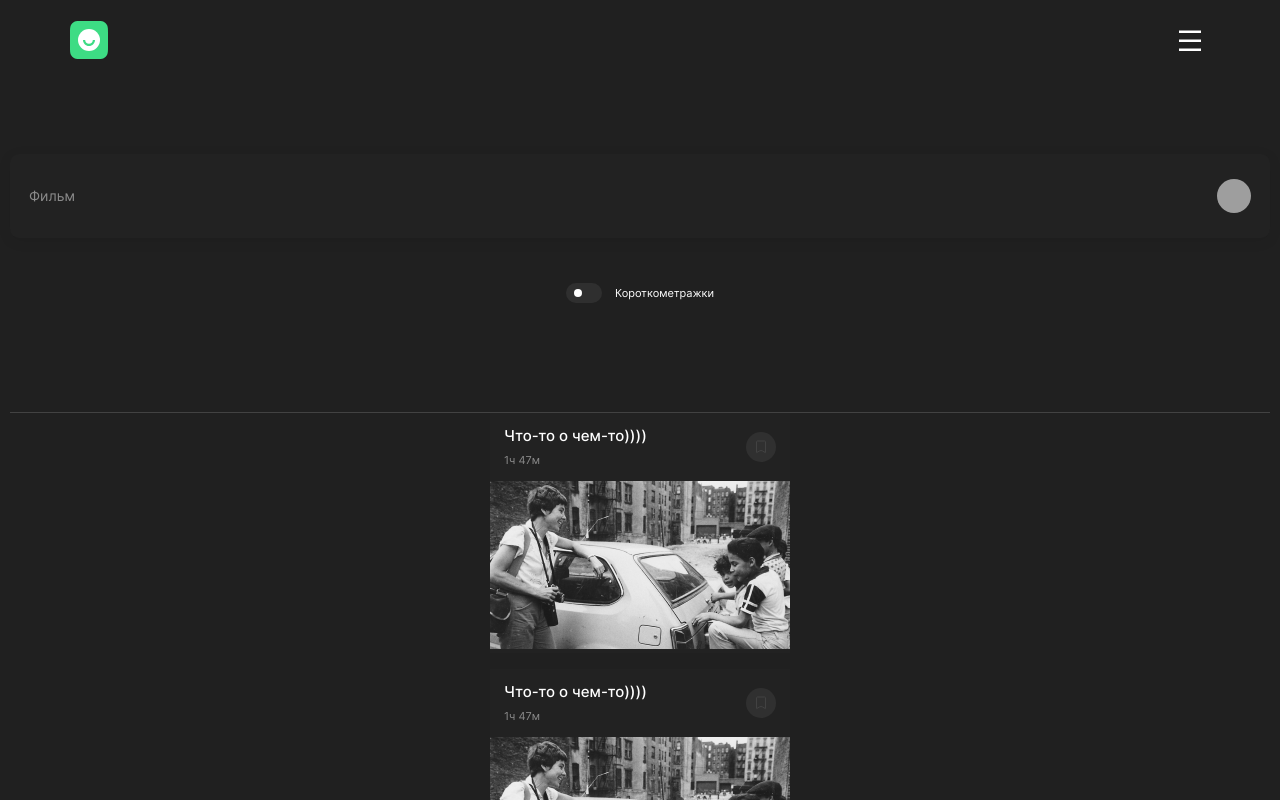
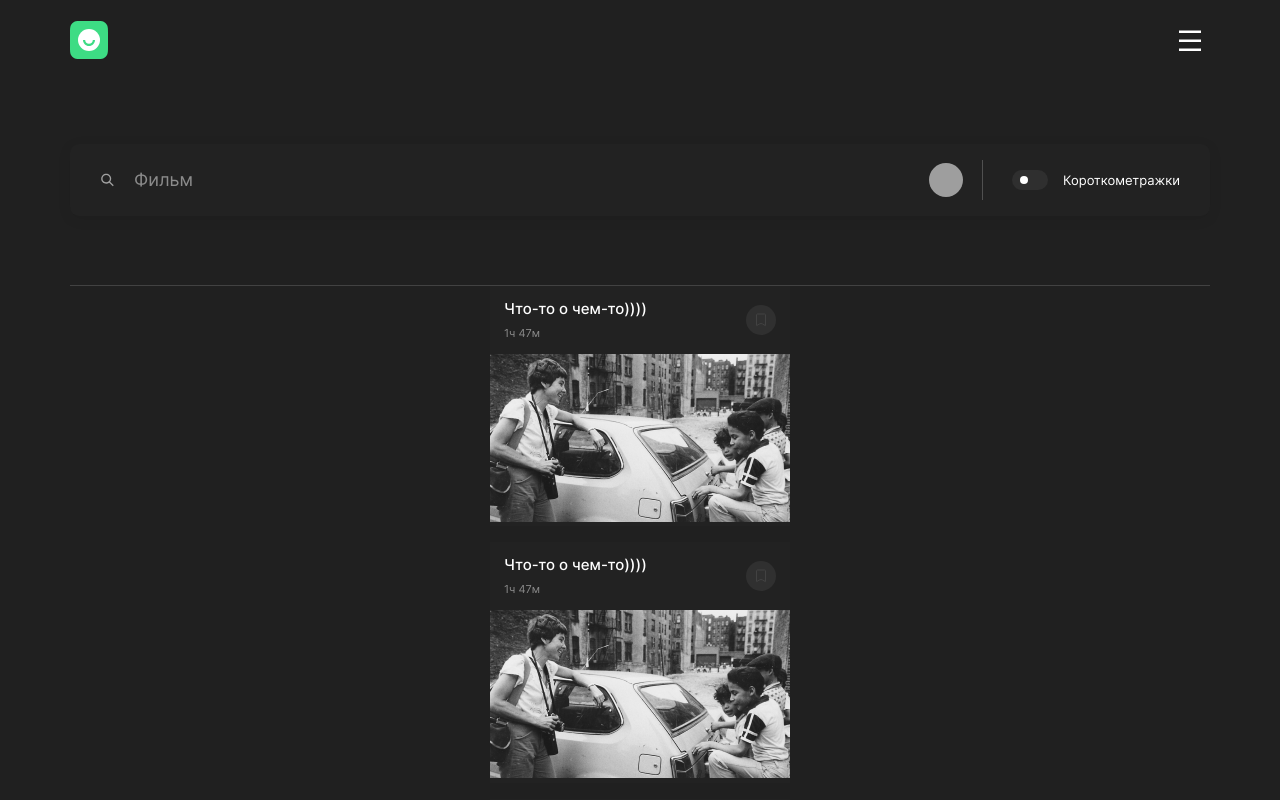
Before and after one commit to Eshenok/movies-explorer-frontend, a React (Create React App) app: page /main in a window 1280 px wide. Shown: the top 800 px of the page. Built offline with nearby package versions, Linux system fonts and the light colour scheme; grey boxes are pictures that could not be loaded.

Commit message:
make search

```diff
--- a/src/components/Search/Search.css
+++ b/src/components/Search/Search.css
@@ -1,33 +1,45 @@
 .search {
 	background-color: var(--bg-color);
 	margin: 0;
+	padding: 154px 10px 0;
+	display: flex;
+	flex-direction: column;
+	align-items: center;
+}
+
+.search::after {
+	content: '';
+	border-bottom: 1px solid var(--border-colorGrey);
+	width: 100%;
+	padding-top: 109px;
+	display: block;
+	max-width: 1280px;
 }
 
 .search__form {
 	display: flex;
 	flex-direction: column;
 	gap: 45px;
-	margin: 0 10px;
 	align-items: center;
-	padding-top: 154px;
-	padding-bottom: 109px;
-	border-bottom: 1px solid var(--border-colorGrey);
+	box-sizing: border-box;
+	width: 100%;
+	max-width: 1280px;
 }
 
 .search__input-container {
-	display: flex;
+	display: grid;
 	padding: 25px 19px;
 	box-sizing: border-box;
 	align-items: center;
+	grid-template-columns: 1fr 34px;
+	width: 100%;
 	gap: 46px;
-	width: 100%;
 	background-color: var(--color-carbonic);
 	box-shadow: 0px 3px 14px rgba(0, 0, 0, 0.08);
 	border-radius: 9px;
 }
 
 .search__input {
-	width: calc(100% - 34px - 46px);
 	/*Шрифт*/
 	font-family: 'Inter', Arial, sans-serif;
 	font-style: normal;
@@ -42,7 +54,7 @@
 	font-family: 'Inter', Arial, sans-serif;
 	font-style: normal;
 	font-weight: 400;
-	font-size: 14px;
+	font-size: 1em;
 	line-height: 22px;
 	color: var(--font-colorGrey);
 }
@@ -57,7 +69,7 @@
 .search__toggle {
 	width: 100%;
 	display: flex;
-	gap: 13px;
+	gap: 15px; /*Явная ошибка в верстке*/
 	align-items: center;
 	justify-content: center;
 }
@@ -124,3 +136,74 @@
 .search__toggle_checkbox:checked + .search__fake-toggle::after {
 	left: 22px;
 }
+
+@media screen and (min-width: 768px) {
+	.search {
+		padding-left: 30px;
+		padding-right: 30px;
+	}
+
+	.search__form {
+		flex-direction: row;
+		background-color: var(--color-carbonic);
+		box-shadow: 0px 3px 14px rgba(0, 0, 0, 0.08);
+		border-radius: 9px;
+		gap: 0;
+		padding: 16px 20px;
+	}
+
+	.search__form::before {
+		content: '';
+		width: 34px;
+		height: 34px;
+		background: url("../../images/searchIconG.svg") no-repeat center center;
+		flex-shrink: 0;
+		margin-right: 10px;
+	}
+
+	.search__input-container {
+		background-color: transparent;
+		border-radius: 0;
+		box-shadow: none;
+		padding: 0 19px 0 0;
+	}
+
+	.search__input {
+		font-size: 18px;
+	}
+
+	.search__toggle {
+		width: auto;
+	}
+
+	.search__toggle::before {
+		content: '';
+		border-left: 1px solid #505050;
+		height: 40px;
+		margin-right: 4px;
+	}
+
+	.search__toggle_text {
+		font-size: 13px;
+	}
+}
+
+@media screen and (min-width: 1000px) {
+	.search {
+		padding-top: 144px;
+		padding-left: 70px;
+		padding-right: 70px;
+	}
+
+	.search::after {
+		padding-top: 69px;
+	}
+
+	.search__form {
+		padding-right: 30px;
+	}
+
+	.search__toggle::before {
+		margin-right: 14px;
+	}
+}
```
